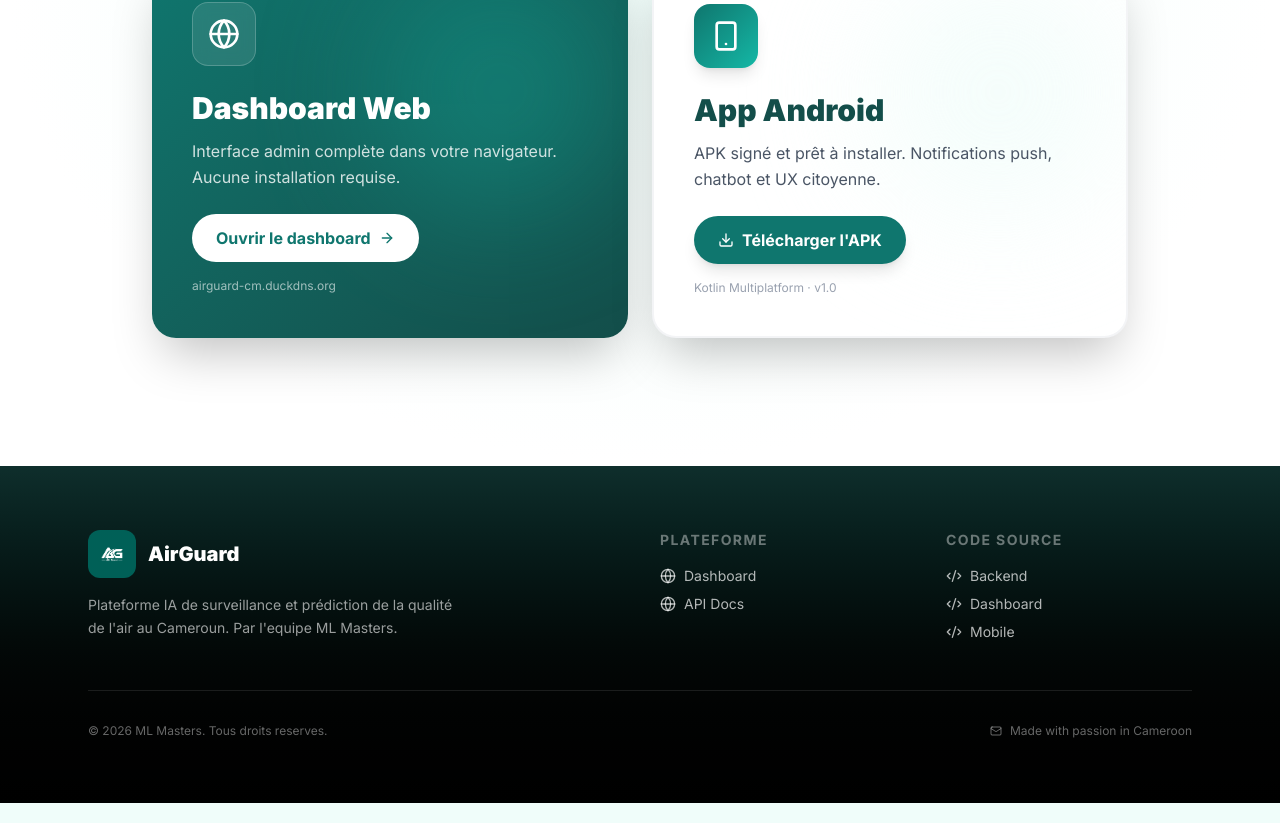
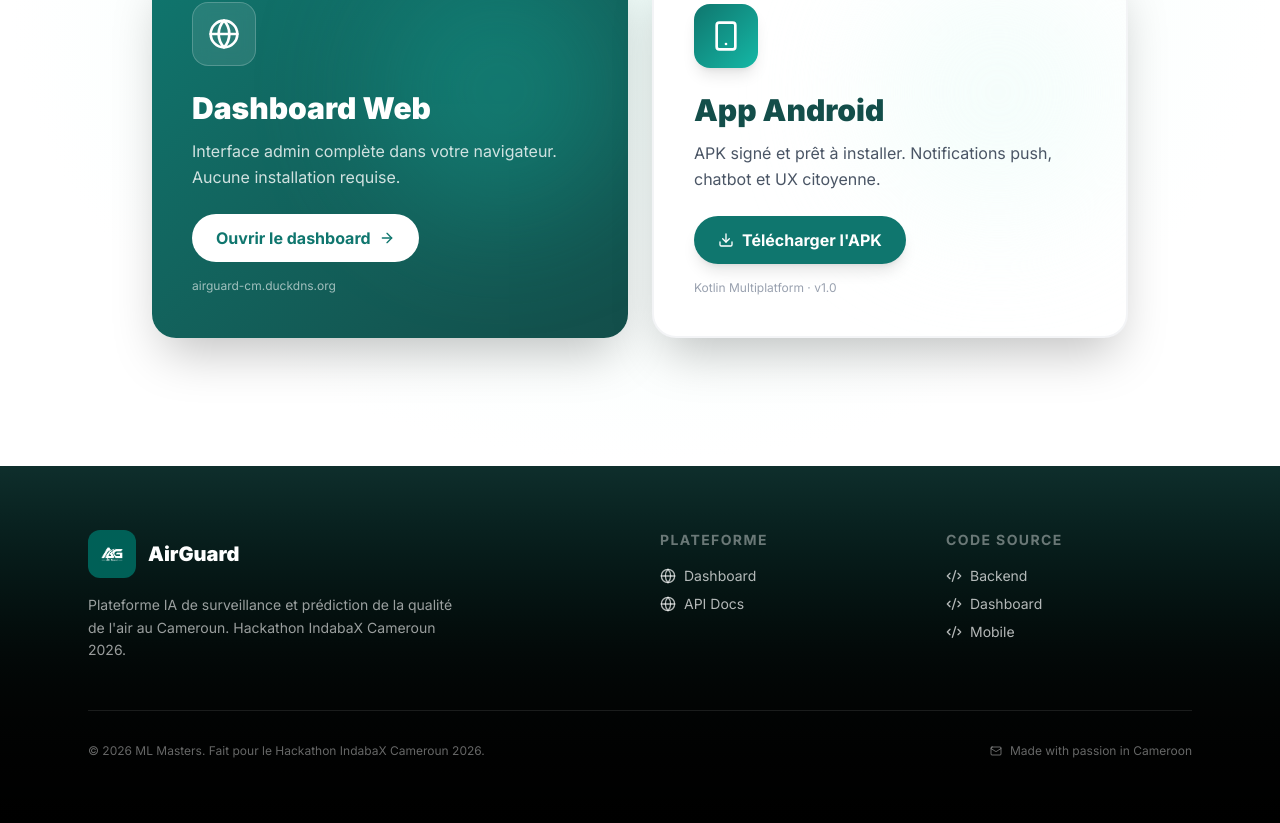
Before and after one commit to ML-Masters/AirGuard_Frontend_WEB, a Next.js app: page / in a window 1280 px wide. Shown: the part 4723-5546 px from the top of the page. Built offline with nearby package versions, Linux system fonts and the light colour scheme.

Commit message:
Restore IndabaX mentions in footer, only remove from hero

```diff
--- a/src/components/landing/Footer.tsx
+++ b/src/components/landing/Footer.tsx
@@ -18,7 +18,7 @@
             </div>
             <p className="text-white/60 text-sm leading-relaxed max-w-sm">
               Plateforme IA de surveillance et prédiction de la qualité de
-              l&apos;air au Cameroun. Par l&apos;equipe ML Masters.
+              l&apos;air au Cameroun. Hackathon IndabaX Cameroun 2026.
             </p>
           </div>
 
@@ -68,7 +68,7 @@
 
         <div className="border-t border-white/10 pt-8 flex flex-col md:flex-row items-center justify-between gap-4">
           <p className="text-white/40 text-xs">
-            © 2026 ML Masters. Tous droits reserves.
+            © 2026 ML Masters. Fait pour le Hackathon IndabaX Cameroun 2026.
           </p>
           <div className="flex items-center gap-2 text-white/40 text-xs">
             <Mail className="w-3 h-3" />
```
